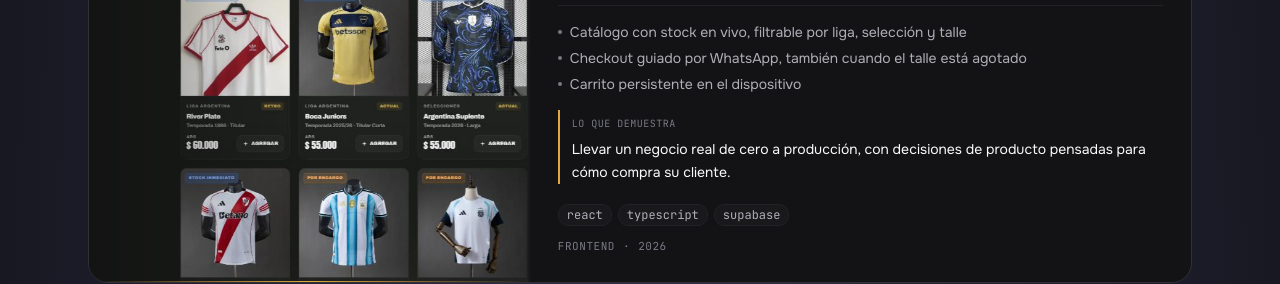
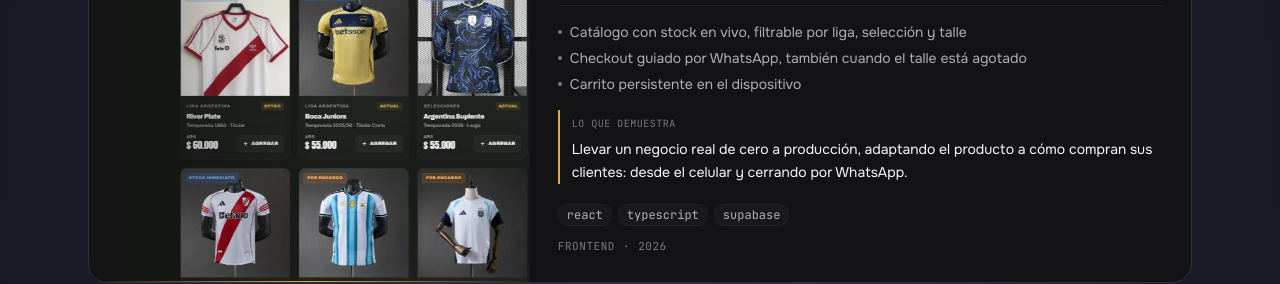
Before and after one commit to ramatc/portfolio, a Next.js app: page / in a window 1280 px wide. Shown: the part 2400-2684 px from the top of the page. Built offline with nearby package versions, Linux system fonts and the light colour scheme; no server answers.

Commit message:
fix: clarify Vame project takeaway copy

```diff
--- a/app/components/Projects.tsx
+++ b/app/components/Projects.tsx
@@ -23,7 +23,7 @@
       { value: "97%", label: "Tráfico mobile" },
     ],
     proves:
-      "Llevar un negocio real de cero a producción, con decisiones de producto pensadas para cómo compra su cliente.",
+      "Llevar un negocio real de cero a producción, adaptando el producto a cómo compran sus clientes: desde el celular y cerrando por WhatsApp.",
     role: "Frontend",
     stack: ["react", "typescript", "supabase"],
     year: "2026",
```
